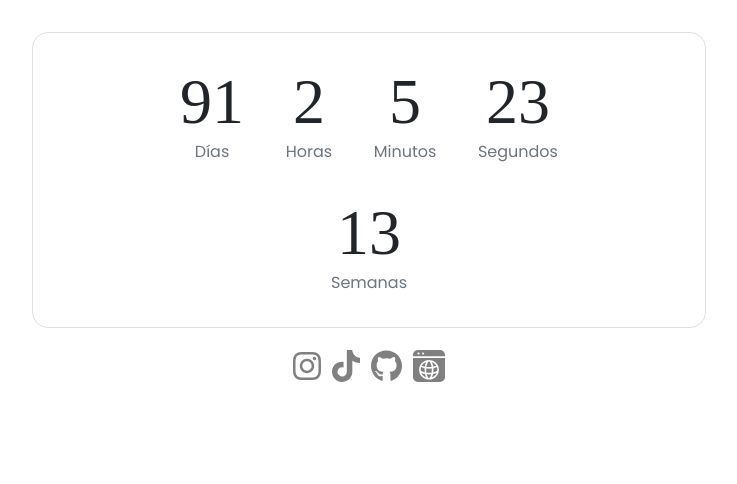
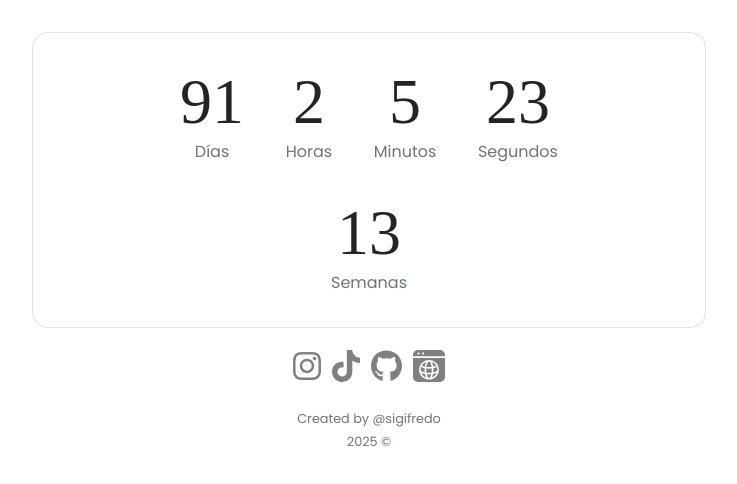
Before and after one commit to sigifredo/project-defense, a website built with Vite: page index.html in a window 1280 px wide. Shown: the whole page, without its empty margins (271-1008 px from the left). Built offline with nearby package versions, Linux system fonts and the light colour scheme; a web font is replaced by a local one.

Commit message:
Se agrega mensaje de copyright y año.

```diff
--- a/index.html
+++ b/index.html
@@ -38,6 +38,7 @@
             </section>
         </main>
         <footer>
+            <div class="sn">
                 <a href="https://www.instagram.com/siegfried.eg/" aria-label="Instagram" target="_blank">
                     <img src="/assets/instagram.svg" alt="" role="presentation" />
                 </a>
@@ -50,6 +51,11 @@
                 <a href="https://sigifredo.dev/" aria-label="Website" target="_blank">
                     <img src="/assets/website.svg" alt="" role="presentation" />
                 </a>
+            </div>
+            <div class="copyright">
+                <p>Created by <a href="https://s9art.com/links" target="_blank">@sigifredo</a></p>
+                <p>2025 ©</p>
+            </div>
         </footer>
         <script type="module" src="/js/main.js"></script>
     </body>
--- a/scss/style.scss
+++ b/scss/style.scss
@@ -11,12 +11,38 @@ body {
 }
 
 footer {
+    display: flex;
+    flex-direction: column;
+    gap: 1.3em;
+    padding: 0.7em 0 2em 0;
+
+    .copyright {
+        display: flex;
+        flex-direction: column;
+        gap: 0.3em;
+
+        a {
+            color: #6c757d;
+            text-decoration: none;
+
+            &:hover {
+                text-decoration: underline;
+            }
+        }
+        p {
+            color: #6c757d;
+            font-size: 0.8rem;
+            margin: 0;
+            text-align: center;
+        }
+    }
+    .sn {
         align-items: center;
         display: flex;
         gap: 0.7em;
         justify-content: center;
         margin: 0;
-    padding: 0.7em 0 2em 0;
+        padding: 0;
 
         a {
             filter: contrast(0);
@@ -31,6 +57,7 @@ footer {
             }
             & > img {
                 height: 2em;
+            }
         }
     }
 }
```
Lines whose indentation alone changed are shown as unchanged.
